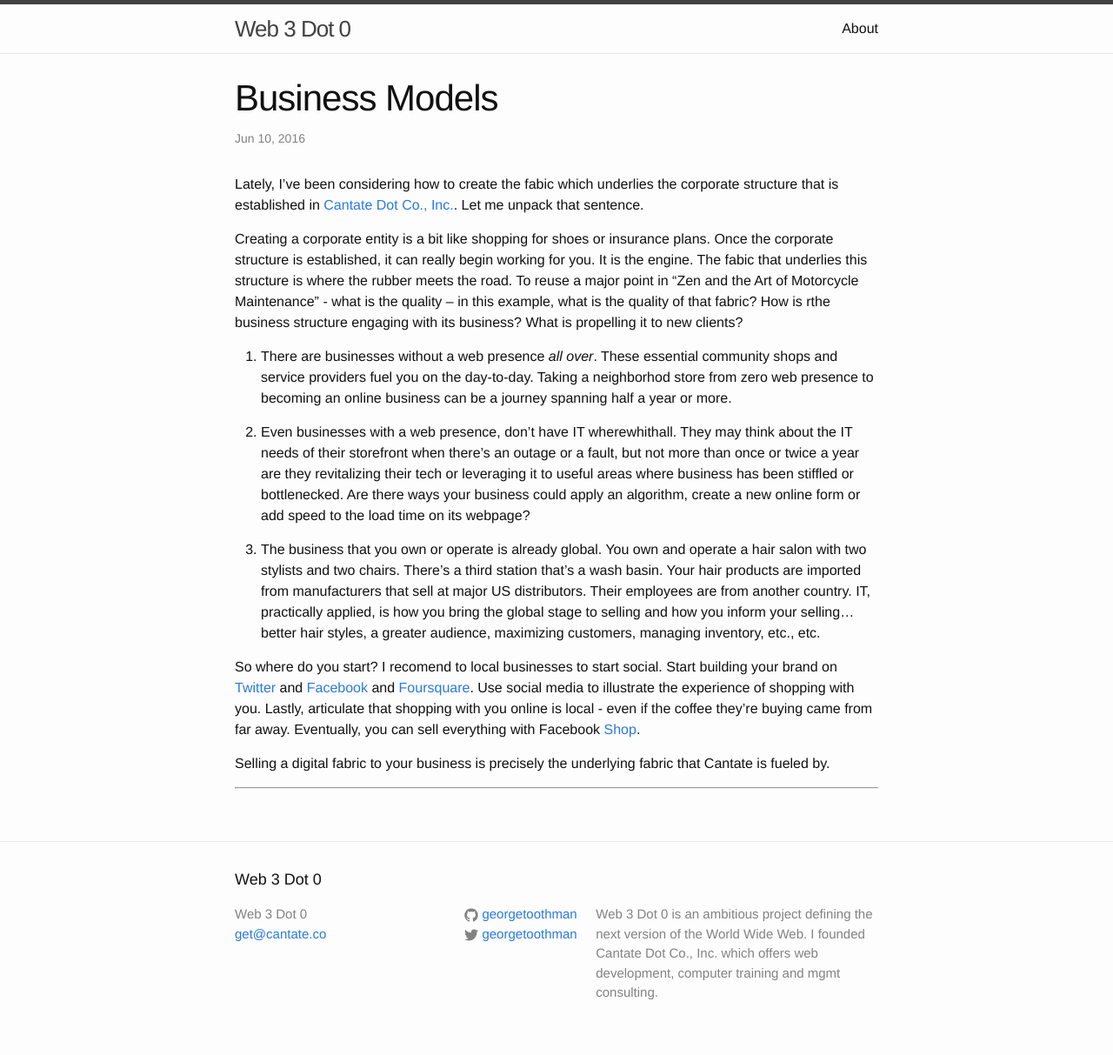
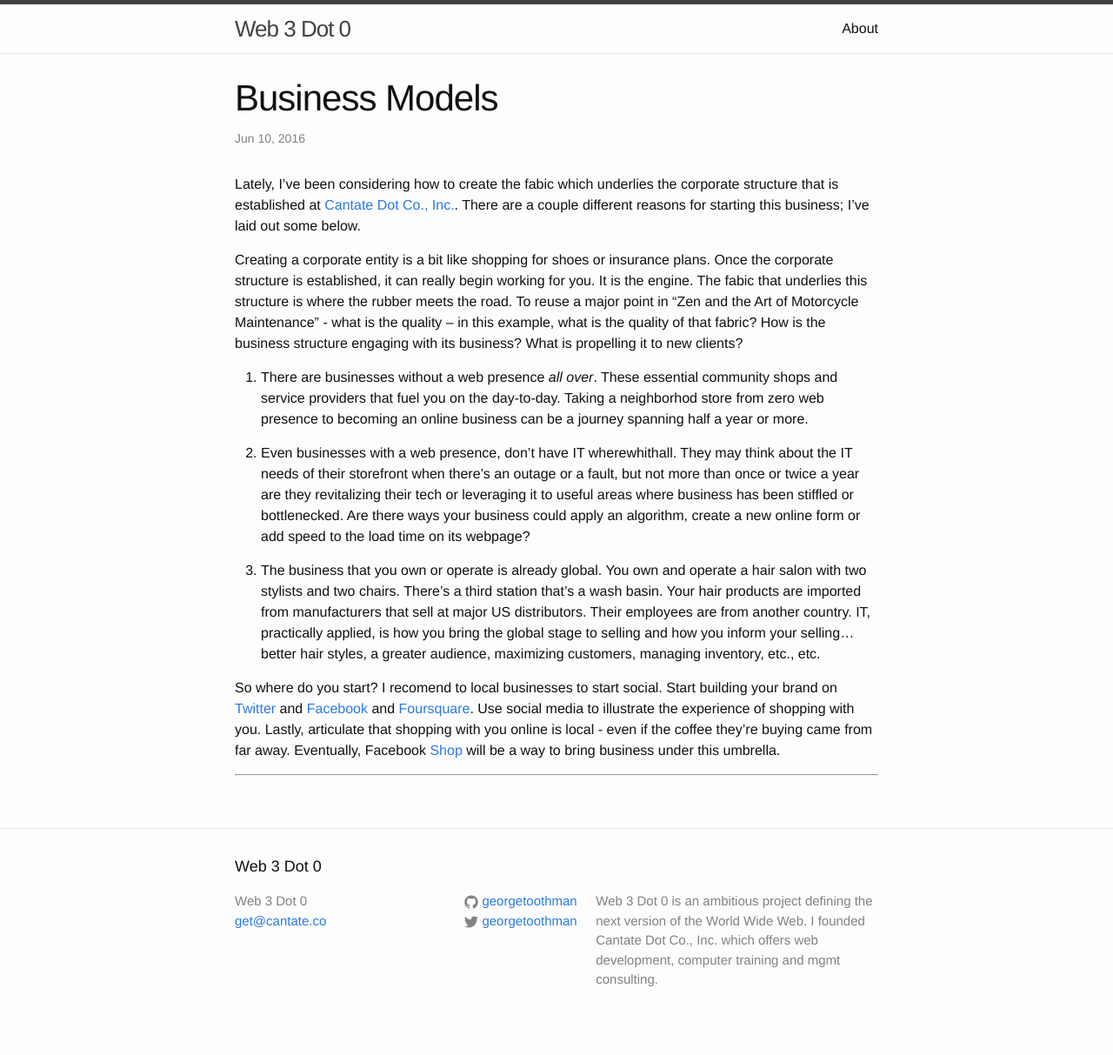
Before and after one commit to georgetoothman/cantate.github.io, a Jekyll site: the page built from _posts/2016-06-10-businessmodel.markdown, in a window 1280 px wide. Shown: the whole page at 87% size. Built offline with Jekyll 4.4.1, drawn with Linux system fonts in a browser that asks for light colours.

Commit message:
add spelling fixes

```diff
--- a/_posts/2016-06-10-businessmodel.markdown
+++ b/_posts/2016-06-10-businessmodel.markdown
@@ -4,12 +4,12 @@ title: Business Models
 category: posts
 ---
 
-Lately, I've been considering how to create the fabic which underlies the corporate structure that is established in [Cantate Dot Co., Inc.](http://cantate.co). Let me unpack that sentence.
+Lately, I've been considering how to create the fabic which underlies the corporate structure that is established at [Cantate Dot Co., Inc.](http://cantate.co). There are a couple different reasons for starting this business; I've laid out some below.
 
-Creating a corporate entity is a bit like shopping for shoes or insurance plans. Once the corporate structure is established, it can really begin working for you. It is the engine. The fabic that underlies this structure is where the rubber meets the road. To reuse a major point in "Zen and the Art of Motorcycle Maintenance" - what is the quality -- in this example, what is the quality of that fabric? How is rthe business structure engaging with its business? What is propelling it to new clients?
+Creating a corporate entity is a bit like shopping for shoes or insurance plans. Once the corporate structure is established, it can really begin working for you. It is the engine. The fabic that underlies this structure is where the rubber meets the road. To reuse a major point in "Zen and the Art of Motorcycle Maintenance" - what is the quality -- in this example, what is the quality of that fabric? How is the business structure engaging with its business? What is propelling it to new clients?
 
 1.	There are businesses without a web presence *all over*.
-These essential community shops and service providers fuel you on the day-to-day. Taking a neighborhod store from zero web presence to becoming an online business can be a journey spanning half a year or more.
+These essential community shops and service providers that fuel you on the day-to-day. Taking a neighborhod store from zero web presence to becoming an online business can be a journey spanning half a year or more.
 
 1.	Even businesses with a web presence, don't have IT wherewhithall.
 They may think about the IT needs of their storefront when there's an outage or a fault, but not more than once or twice a year are they revitalizing their tech or leveraging it to useful areas where business has been stiffled or bottlenecked. Are there ways your business could apply an algorithm, create a new online form or add speed to the load time on its webpage?
@@ -17,9 +17,7 @@ They may think about the IT needs of their storefront when there's an outage or
 1.	The business that you own or operate is already global.
 You own and operate a hair salon with two stylists and two chairs. There's a third station that's a wash basin. Your hair products are imported from manufacturers that sell at major US distributors. Their employees are from another country. IT, practically applied, is how you bring the global stage to selling and how you inform your selling...better hair styles, a greater audience, maximizing customers, managing inventory, etc., etc.
 
-So where do you start? I recomend to local businesses to start social. Start building your brand on [Twitter](https://twitter.com) and [Facebook](https://facebook.com) and [Foursquare][Foursquare]. Use social media to illustrate the experience of shopping with you. Lastly, articulate that shopping with you online is local - even if the coffee they're buying came from far away. Eventually, you can sell everything with Facebook [Shop][Shop].
-
-Selling a digital fabric to your business is precisely the underlying fabric that Cantate is fueled by.
+So where do you start? I recomend to local businesses to start social. Start building your brand on [Twitter](https://twitter.com) and [Facebook](https://facebook.com) and [Foursquare][Foursquare]. Use social media to illustrate the experience of shopping with you. Lastly, articulate that shopping with you online is local - even if the coffee they're buying came from far away. Eventually, Facebook [Shop][Shop] will be a way to bring business under this umbrella.
 
 ---
 [Foursquare]: https://foursquare.com/
```
